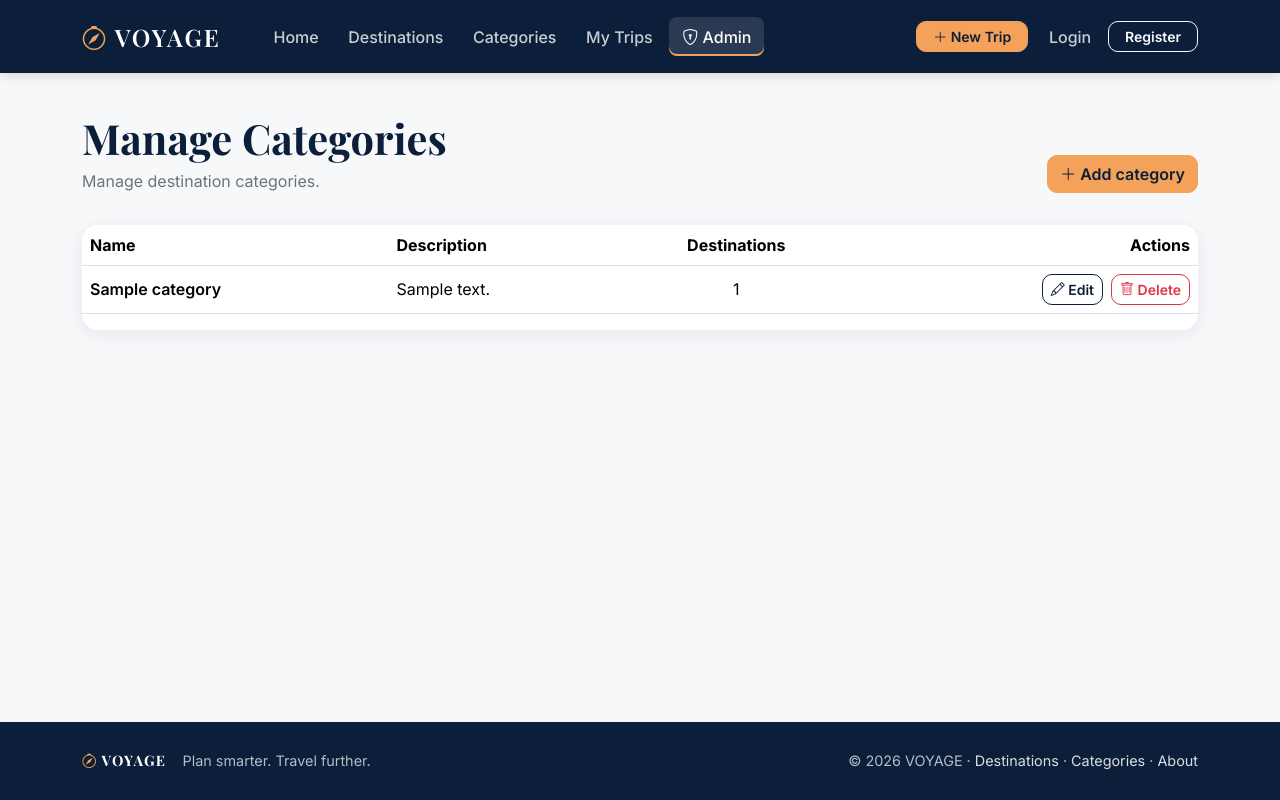
After one commit to samirbeki/Voyage, an ASP.NET Core app: page /Admin/Categories in a window 1280 px wide. The commit adds this page. Run offline with ASP.NET Core 8, Linux system fonts and the light colour scheme; a user stored in the database is signed in; tables that the repository leaves empty hold one stand-in row (values such as "Sample post"); style sheets or scripts are compiled from the project's sources; some libraries are stand-ins or nearby versions.

Commit message:
Move category management to Admin area

```diff
--- /dev/null
+++ b/Voyage.Web/Areas/Admin/Views/Categories/Index.cshtml
@@ -0,0 +1,74 @@
+@model IEnumerable<Voyage.Web.ViewModels.Categories.CategoryAllViewModel>
+
+@{
+    ViewData["Title"] = "Manage Categories";
+}
+
+<div class="v-page-header">
+    <div>
+        <h1 class="v-page-title">Manage Categories</h1>
+        <p class="v-page-subtitle">Manage destination categories.</p>
+    </div>
+
+    <a class="btn btn-accent"
+       asp-area="Admin"
+       asp-controller="Categories"
+       asp-action="Add">
+        <i class="bi bi-plus-lg"></i> Add category
+    </a>
+</div>
+
+<div class="v-card">
+    @if (Model.Any())
+    {
+        <div class="table-responsive">
+            <table class="table align-middle">
+                <thead>
+                    <tr>
+                        <th>Name</th>
+                        <th>Description</th>
+                        <th class="text-center">Destinations</th>
+                        <th class="text-end">Actions</th>
+                    </tr>
+                </thead>
+                <tbody>
+                    @foreach (var category in Model)
+                    {
+                        <tr>
+                            <td class="fw-semibold">@category.Name</td>
+                            <td>
+                                @(string.IsNullOrWhiteSpace(category.Description)
+                                    ? "No description yet."
+                                    : category.Description)
+                            </td>
+                            <td class="text-center">@category.DestinationsCount</td>
+                            <td>
+                                <div class="d-flex justify-content-end gap-2">
+                                    <a class="btn btn-outline-navy btn-sm"
+                                       asp-area="Admin"
+                                       asp-controller="Categories"
+                                       asp-action="Edit"
+                                       asp-route-id="@category.Id">
+                                        <i class="bi bi-pencil"></i> Edit
+                                    </a>
+
+                                    <a class="btn btn-outline-danger btn-sm"
+                                       asp-area="Admin"
+                                       asp-controller="Categories"
+                                       asp-action="Delete"
+                                       asp-route-id="@category.Id">
+                                        <i class="bi bi-trash"></i> Delete
+                                    </a>
+                                </div>
+                            </td>
+                        </tr>
+                    }
+                </tbody>
+            </table>
+        </div>
+    }
+    else
+    {
+        <p class="text-muted mb-0">No categories have been added yet.</p>
+    }
+</div>
--- a/Voyage.Web/Controllers/CategoriesController.cs
+++ b/Voyage.Web/Controllers/CategoriesController.cs
@@ -1,8 +1,5 @@
-using Microsoft.AspNetCore.Authorization;
 using Microsoft.AspNetCore.Mvc;
-using Voyage.Web.Common;
 using Voyage.Web.Services.Contracts;
-using Voyage.Web.ViewModels.Categories;
 
 namespace Voyage.Web.Controllers
 {
@@ -21,129 +18,5 @@ namespace Voyage.Web.Controllers
 
             return View(categories);
         }
-
-        [Authorize]
-        [HttpGet]
-        public IActionResult Add()
-        {
-            return View(new CategoryFormViewModel());
-        }
-
-        [Authorize]
-        [HttpPost]
-        [ValidateAntiForgeryToken]
-        public async Task<IActionResult> Add(CategoryFormViewModel model)
-        {
-            if (!string.IsNullOrWhiteSpace(model.Name)
-                && await categoryService.ExistsByNameAsync(model.Name))
-            {
-                ModelState.AddModelError(
-                    nameof(model.Name),
-                    ErrorMessages.CategoryExists);
-            }
-
-            if (!ModelState.IsValid)
-            {
-                return View(model);
-            }
-
-            await categoryService.AddAsync(model);
-
-            TempData[TempDataKeys.SuccessMessage] = SuccessMessages.CategoryAdded;
-
-            return RedirectToAction(nameof(Index));
-        }
-
-        [Authorize]
-        [HttpGet]
-        public async Task<IActionResult> Edit(int id)
-        {
-            var model = await categoryService.GetForEditAsync(id);
-
-            if (model == null)
-            {
-                return NotFound();
-            }
-
-            return View(model);
-        }
-
-        [Authorize]
-        [HttpPost]
-        [ValidateAntiForgeryToken]
-        public async Task<IActionResult> Edit(int id, CategoryFormViewModel model)
-        {
-            if (!string.IsNullOrWhiteSpace(model.Name)
-                && await categoryService.ExistsByNameAsync(model.Name, id))
-            {
-                ModelState.AddModelError(
-                    nameof(model.Name),
-                    ErrorMessages.CategoryExists);
-            }
-
-            if (!ModelState.IsValid)
-            {
-                return View(model);
-            }
-
-            var success = await categoryService.EditAsync(id, model);
-
-            if (!success)
-            {
-                return NotFound();
-            }
-
-            TempData[TempDataKeys.SuccessMessage] = SuccessMessages.CategoryUpdated;
-
-            return RedirectToAction(nameof(Index));
-        }
-
-        [Authorize]
-        [HttpGet]
-        public async Task<IActionResult> Delete(int id)
-        {
-            var model = await categoryService.GetByIdAsync(id);
-
-            if (model == null)
-            {
-                return NotFound();
-            }
-
-            return View(model);
-        }
-
-        [Authorize]
-        [HttpPost]
-        [ActionName("Delete")]
-        [ValidateAntiForgeryToken]
-        public async Task<IActionResult> DeleteConfirmed(int id)
-        {
-            if (await categoryService.HasDestinationsAsync(id))
-            {
-                var model = await categoryService.GetByIdAsync(id);
-
-                if (model == null)
-                {
-                    return NotFound();
-                }
-
-                ModelState.AddModelError(
-                    string.Empty,
-                    ErrorMessages.CategoryHasDestinations);
-
-                return View("Delete", model);
-            }
-
-            var success = await categoryService.DeleteAsync(id);
-
-            if (!success)
-            {
-                return NotFound();
-            }
-
-            TempData[TempDataKeys.SuccessMessage] = SuccessMessages.CategoryDeleted;
-
-            return RedirectToAction(nameof(Index));
-        }
     }
 }
--- a/Voyage.Web/Views/Shared/_Layout.cshtml
+++ b/Voyage.Web/Views/Shared/_Layout.cshtml
@@ -49,7 +49,7 @@
                         </li>
 
                         <li class="nav-item">
-                            <a class="nav-link @(ViewContext.RouteData.Values["controller"]?.ToString() == "Destinations" ? "active" : "")"
+                            <a class="nav-link @(ViewContext.RouteData.Values["controller"]?.ToString() == "Destinations" && ViewContext.RouteData.Values["area"] == null ? "active" : "")"
                                asp-area=""
                                asp-controller="Destinations"
                                asp-action="Index">
@@ -58,7 +58,7 @@
                         </li>
 
                         <li class="nav-item">
-                            <a class="nav-link @(ViewContext.RouteData.Values["controller"]?.ToString() == "Categories" ? "active" : "")"
+                            <a class="nav-link @(ViewContext.RouteData.Values["controller"]?.ToString() == "Categories" && ViewContext.RouteData.Values["area"] == null ? "active" : "")"
                                asp-area=""
                                asp-controller="Categories"
                                asp-action="Index">
@@ -69,7 +69,7 @@
                         @if (User.Identity?.IsAuthenticated == true)
                         {
                             <li class="nav-item">
-                                <a class="nav-link @(ViewContext.RouteData.Values["controller"]?.ToString() == "Trips" ? "active" : "")"
+                                <a class="nav-link @(ViewContext.RouteData.Values["controller"]?.ToString() == "Trips" && ViewContext.RouteData.Values["area"] == null ? "active" : "")"
                                    asp-area=""
                                    asp-controller="Trips"
                                    asp-action="Index">
```
Also changed, not shown: Voyage.Web/Areas/Admin/Controllers/CategoriesController.cs (added, +142 -0 lines), Voyage.Web/Views/Categories/Index.cshtml (+11 -3 lines), Voyage.Web/Areas/Admin/Views/Categories/Add.cshtml (renamed from Voyage.Web/Views/Categories/Add.cshtml), Voyage.Web/Areas/Admin/Views/Categories/Delete.cshtml (renamed from Voyage.Web/Views/Categories/Delete.cshtml), Voyage.Web/Areas/Admin/Views/Categories/Edit.cshtml (renamed from Voyage.Web/Views/Categories/Edit.cshtml).
